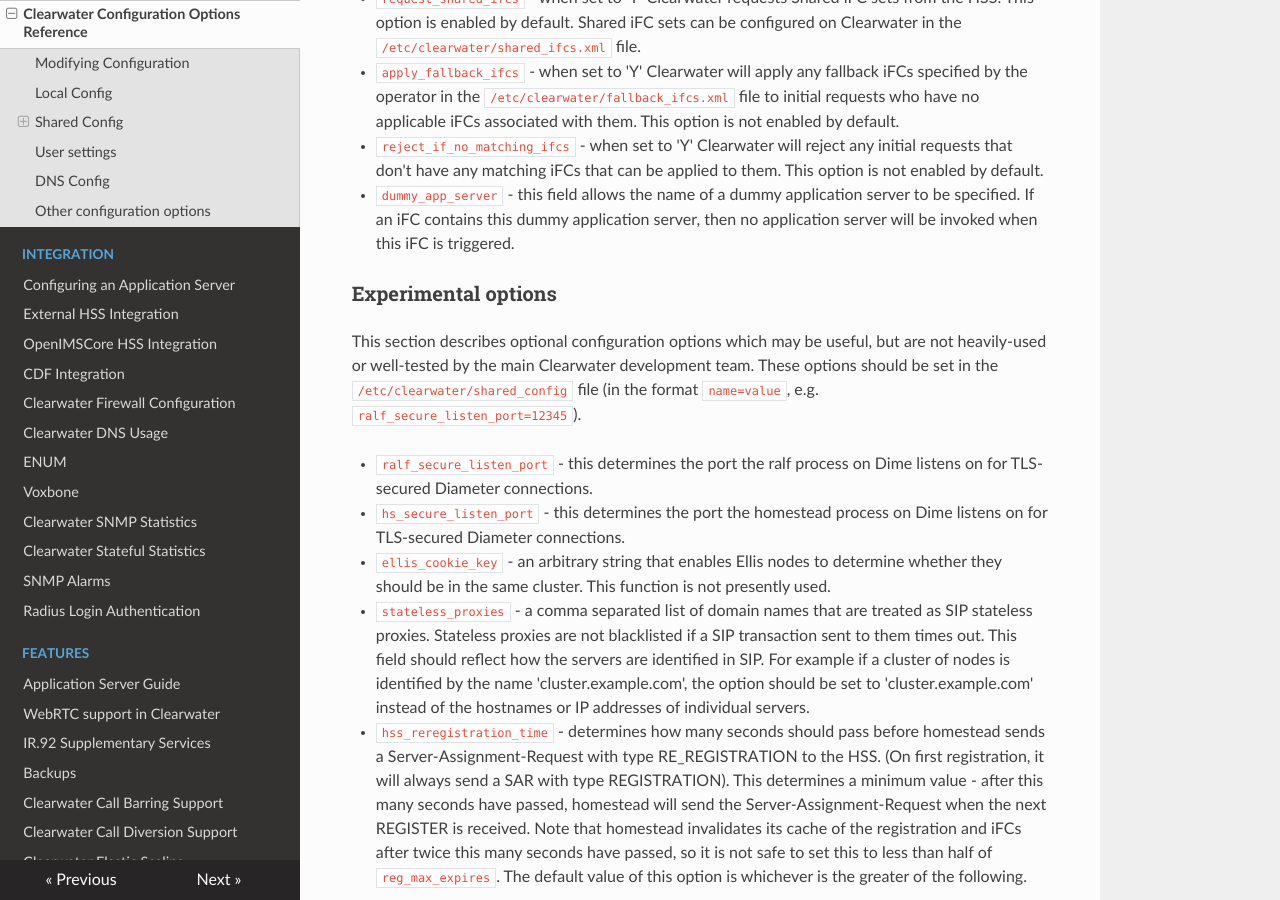
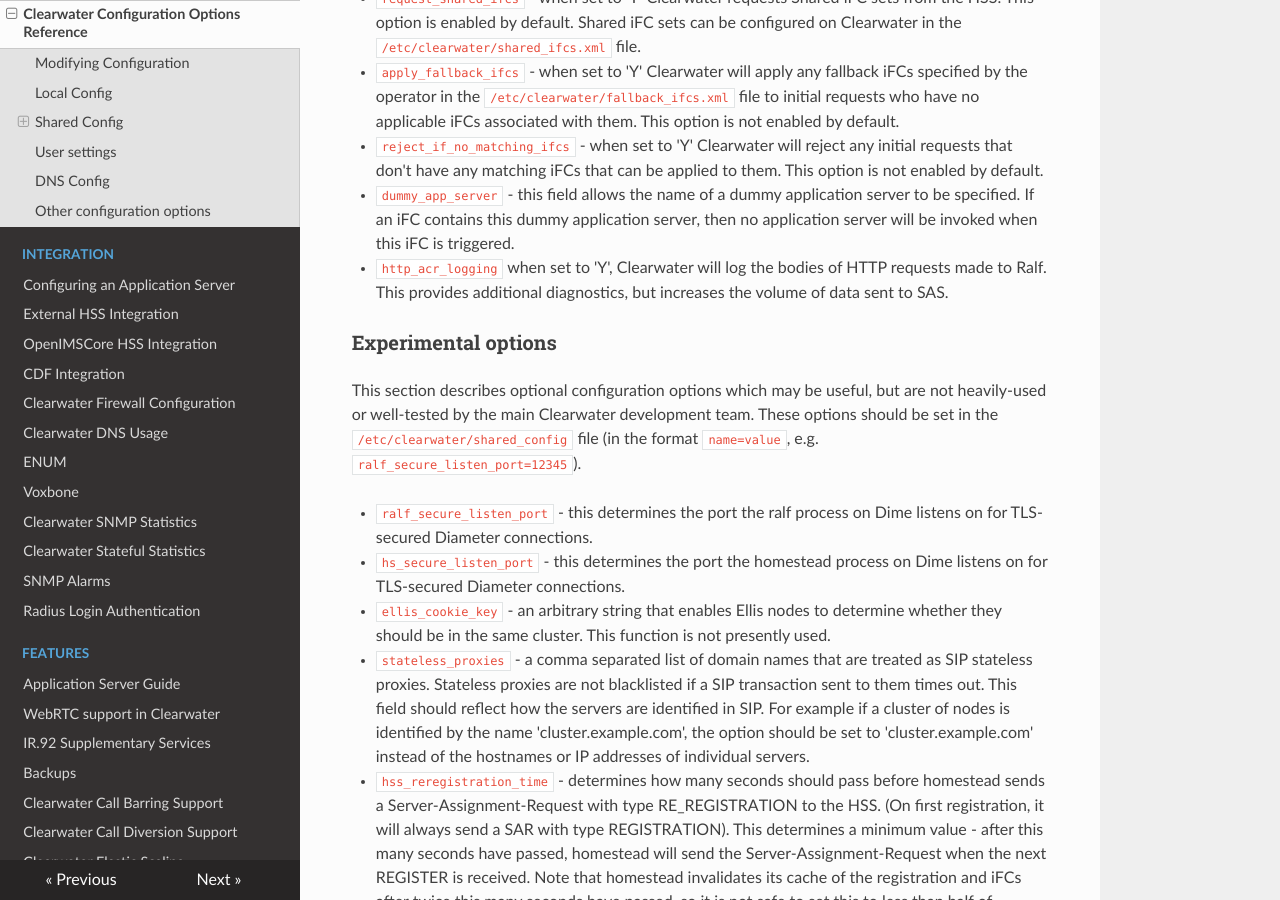
Before and after one commit to Metaswitch/clearwater-readthedocs, an MkDocs documentation site: the page built from docs/Clearwater_Configuration_Options_Reference.md, in a window 1280 px wide and 900 px high, scrolled down 10971 px. Built offline with MkDocs 1.6.1, drawn with Linux system fonts in a browser that asks for light colours; nearby versions of some CDN libraries; old or Windows-style settings are respelled for this version of MkDocs.

Commit message:
Document http_acr_logging option (#264)

```diff
--- a/docs/Clearwater_Configuration_Options_Reference.md
+++ b/docs/Clearwater_Configuration_Options_Reference.md
@@ -207,6 +207,7 @@ This section describes optional configuration options, particularly for ensuring
 * `apply_fallback_ifcs` - when set to 'Y' Clearwater will apply any fallback iFCs specified by the operator in the `/etc/clearwater/fallback_ifcs.xml` file to initial requests who have no applicable iFCs associated with them. This option is not enabled by default.
 * `reject_if_no_matching_ifcs` - when set to 'Y' Clearwater will reject any initial requests that don't have any matching iFCs that can be applied to them. This option is not enabled by default.
 * `dummy_app_server` - this field allows the name of a dummy application server to be specified. If an iFC contains this dummy application server, then no application server will be invoked when this iFC is triggered.
+* `http_acr_logging` when set to 'Y', Clearwater will log the bodies of HTTP requests made to Ralf.  This provides additional diagnostics, but increases the volume of data sent to SAS.
 
 ### Experimental options
 
```
